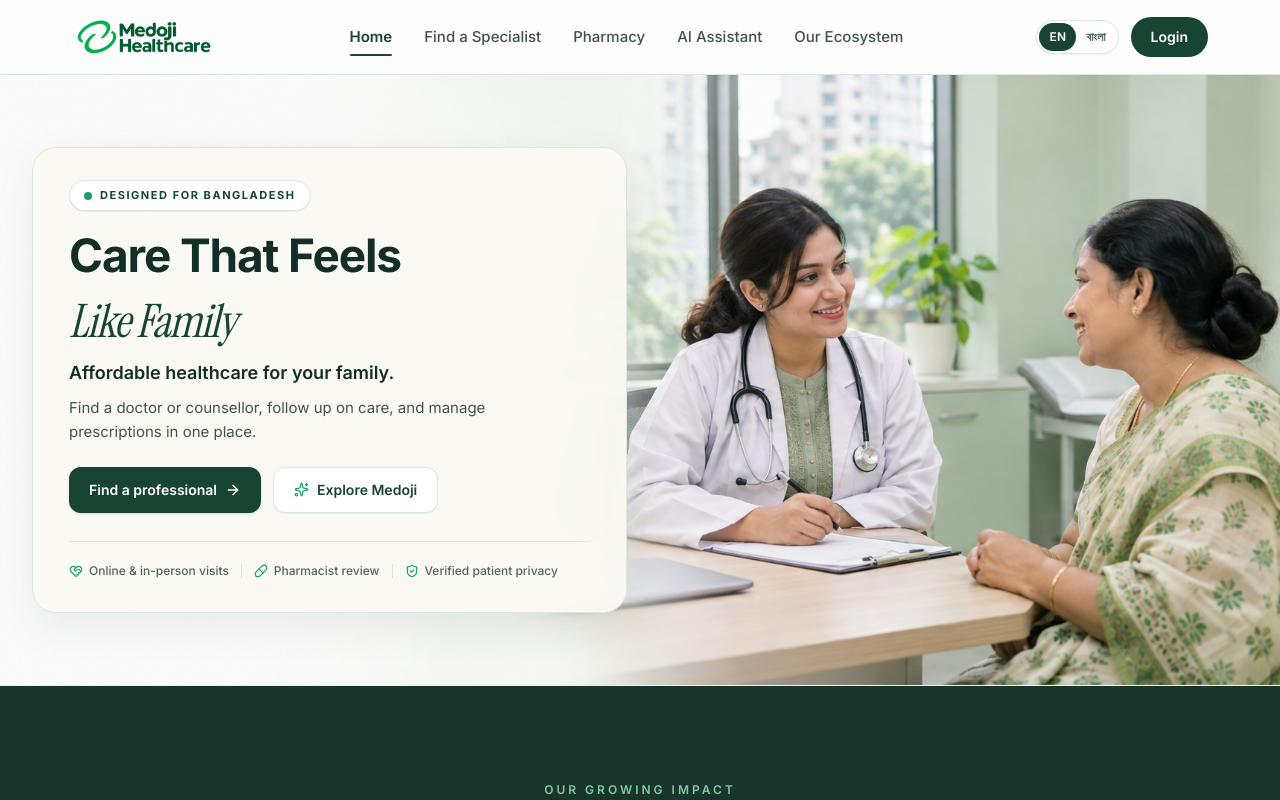
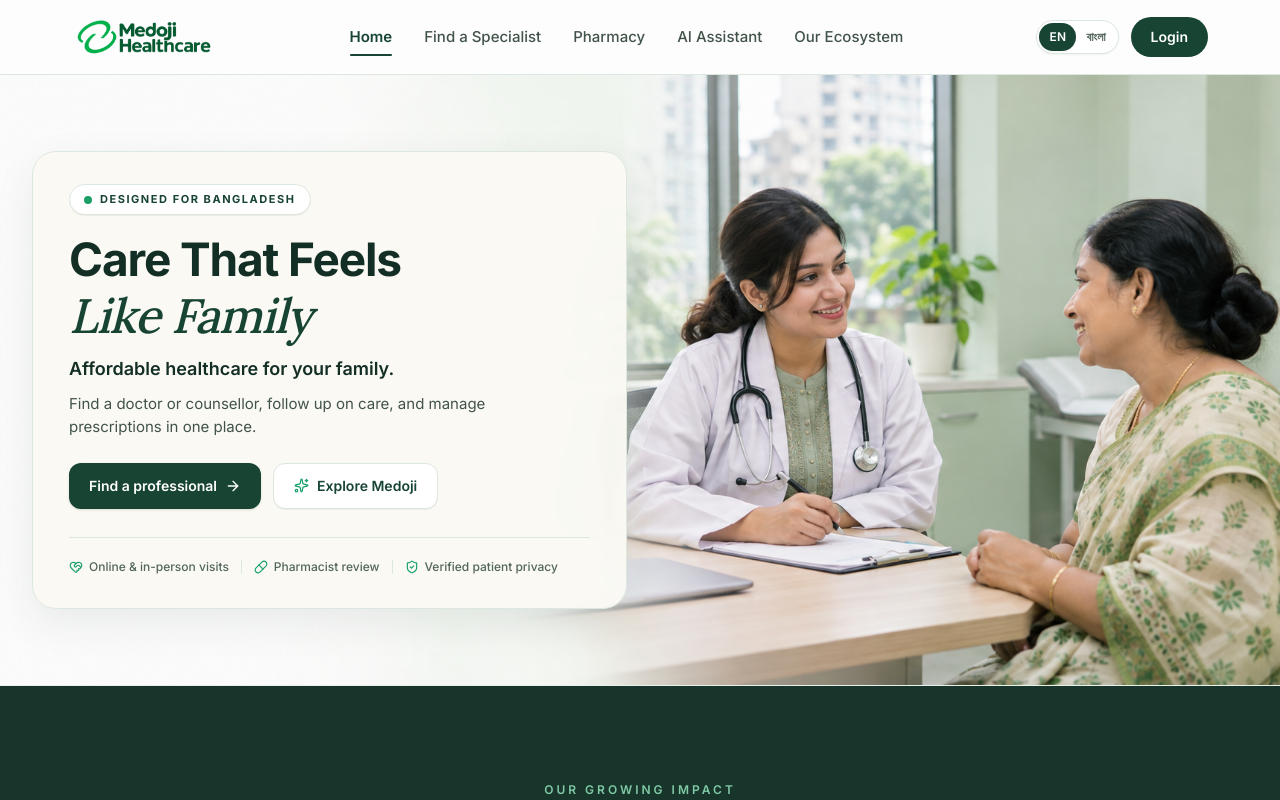
Before and after one commit to Samincode01/medoji, a Next.js app: page / in a window 1280 px wide. Shown: the top 800 px of the page. Built offline with nearby package versions, Linux system fonts and the light colour scheme.

Commit message:
updated hero section font

```diff
--- a/src/app/globals.css
+++ b/src/app/globals.css
@@ -48,6 +48,10 @@ body {
   font-family: var(--font-instrument-serif), Georgia, serif;
 }
 
+.font-lora {
+  font-family: var(--font-lora), Georgia, serif;
+}
+
 /* Custom subtle scrollbar */
 ::-webkit-scrollbar {
   width: 8px;
--- a/src/app/layout.js
+++ b/src/app/layout.js
@@ -1,4 +1,4 @@
-import { Inter, Noto_Sans_Bengali, Instrument_Serif } from "next/font/google";
+import { Inter, Noto_Sans_Bengali, Instrument_Serif, Lora } from "next/font/google";
 import "./globals.css";
 import Navbar from "@/components/shared/navbar/Navbar";
 import Footer from "@/components/layout/Footer";
@@ -22,6 +22,14 @@ const instrumentSerif = Instrument_Serif({
   subsets: ["latin"],
   weight: ["400"],
   style: ["normal", "italic"],
+  display: "swap",
+});
+
+const lora = Lora({
+  variable: "--font-lora",
+  subsets: ["latin"],
+  weight: ["500", "600"],
+  style: ["italic"],
   display: "swap",
 });
 
@@ -49,7 +57,7 @@ export default function RootLayout({ children }) {
   return (
     <html
       lang="en"
-      className={`${inter.variable} ${notoSansBengali.variable} ${instrumentSerif.variable} h-full antialiased`}
+      className={`${inter.variable} ${notoSansBengali.variable} ${instrumentSerif.variable} ${lora.variable} h-full antialiased`}
     >
       <body className="min-h-full flex flex-col bg-[#FDFDFD] text-[#42534A] selection:bg-[#E1F0E6] selection:text-[#174433]">
         <LanguageProvider>
--- a/src/components/home/Hero.jsx
+++ b/src/components/home/Hero.jsx
@@ -81,15 +81,13 @@ export default function Hero() {
                 ...transition,
                 delay: shouldReduceMotion ? 0 : 0.2,
               }}
-              className="mt-5 text-[36px] sm:text-[46px] lg:text-[46px] font-bold tracking-tight text-[#132F25] leading-[1.06]"
+              className="mt-5 text-[36px] sm:text-[46px] lg:text-[46px] font-bold tracking-tight text-[#132F25] leading-[1.08]"
             >
               {t("hero.titleLine1")}
               <br />
-              <div className="mt-4">
-              <span className="font-editorial-serif mb-3.5 italic font-normal text-[#174433]">
+              <span className="mt-1 inline-block font-lora italic font-medium text-[1.05em] leading-[1.08] text-[#174433]">
                 {t("hero.titleLine2")}
               </span>
-              </div>
             </motion.h1>
 
             {/* Sub-headline / Tagline */}
```
